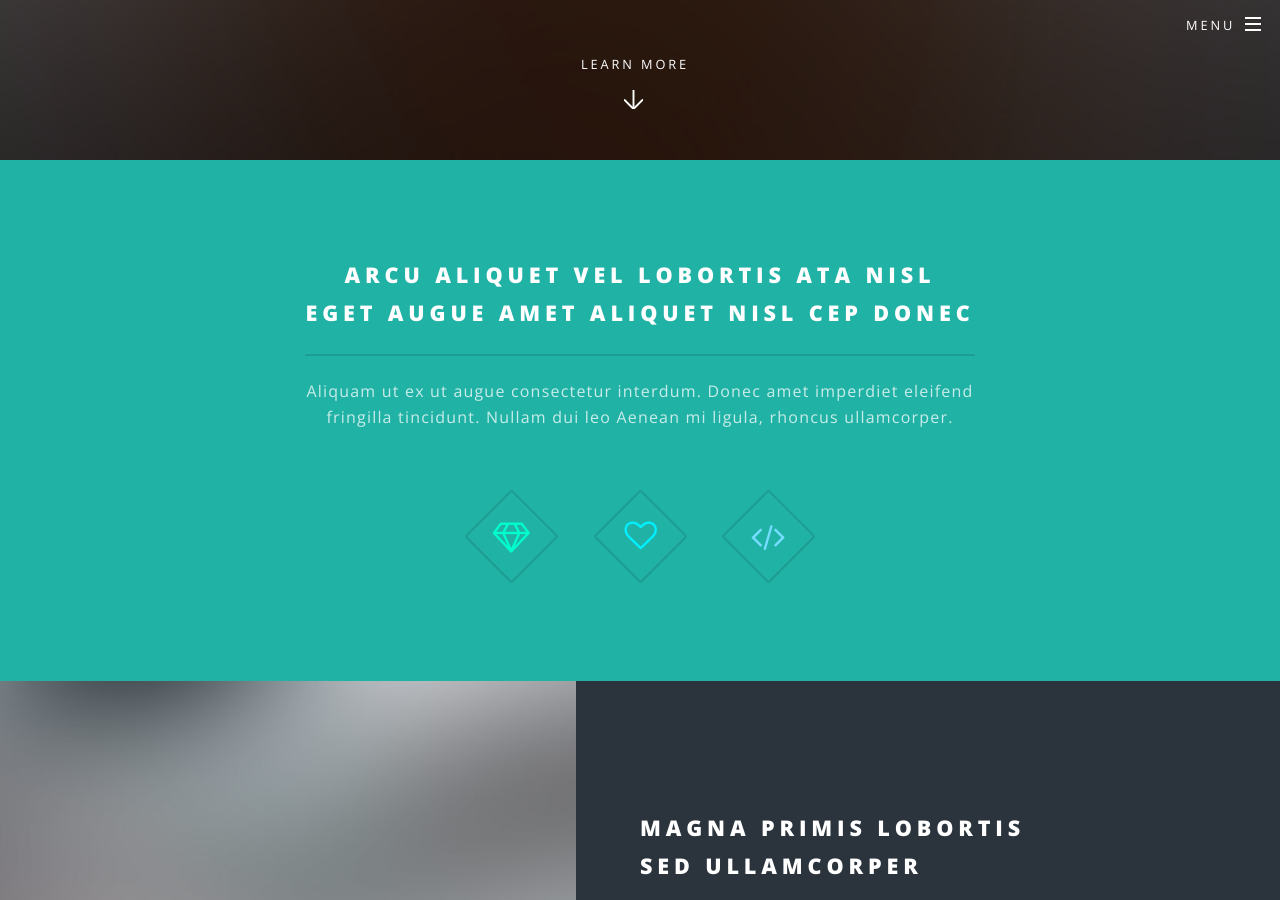
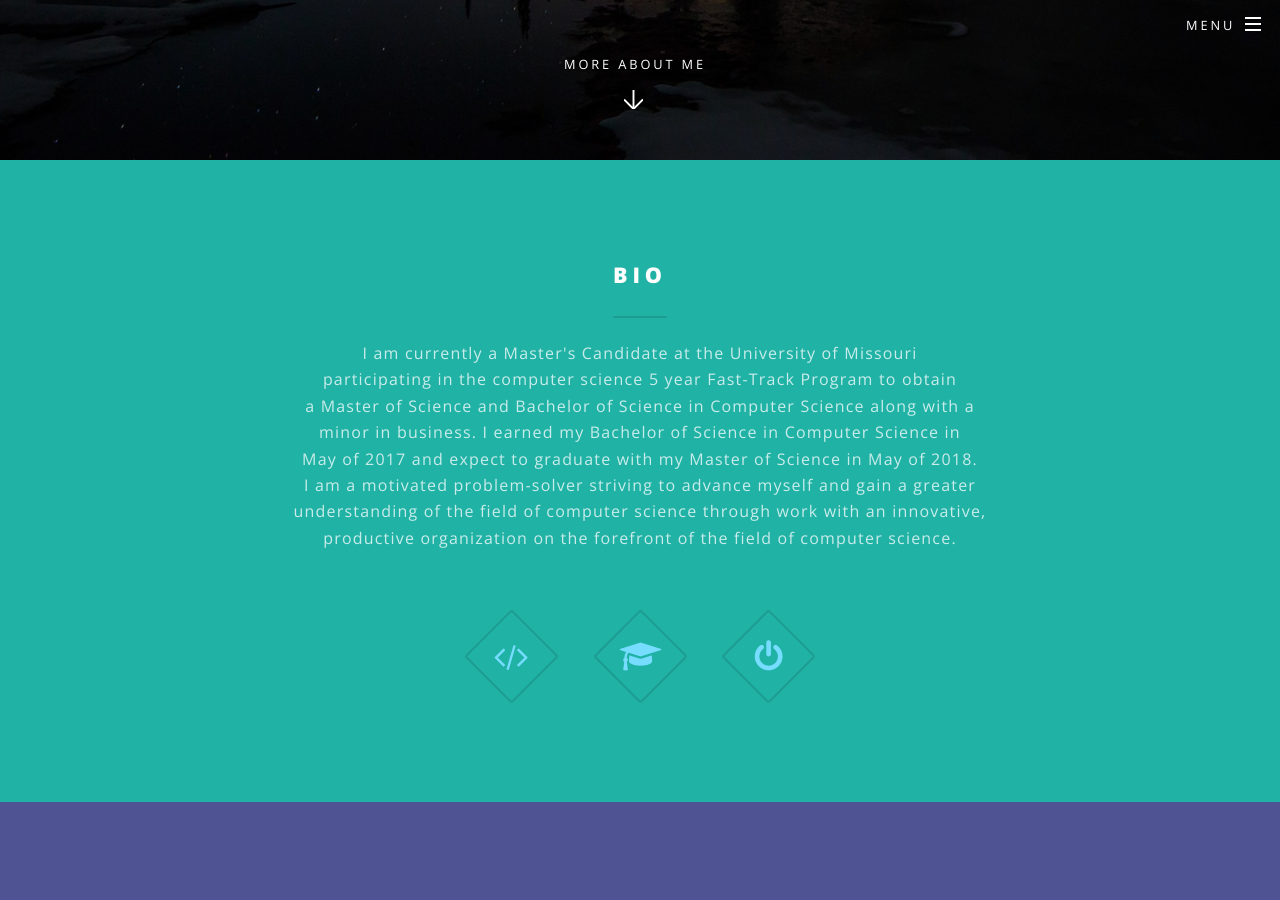
Before and after one commit to NicelyDunn7/dpdunn10.github.io, a Jekyll site: the page built from index.html, in a window 1280 px wide and 900 px high, scrolled down 740 px. Built offline with Jekyll 4.4.1, drawn with Linux system fonts in a browser that asks for light colours; some of the changed text lies outside the part shown.

Commit message:
Major Updates
Modify contact information, make structural changes to the site, update
with personal information

```diff
--- a/_config.yml
+++ b/_config.yml
@@ -2,23 +2,22 @@
 #
 
 # Site settings
-title: Spectral
+title: Daniel Dunn
 description: |
-  Another fine responsive
-  site template freebie
-  crafted by [HTML5 UP](http://html5up.net)
-owner: Your Name # or company name
-first_published: 2016 # if migrating another site, the year of your first publish
-email: your-email@domain.com
+  Computer Science MS Candidate <br>
+  Software Engineering <br>
+  Cyber Security
+owner: Daniel Dunn # or company name
+first_published: 2017 # if migrating another site, the year of your first publish
+email: dpdunn10@gmail.com
 baseurl: "" # the subpath of your site, e.g. /blog
-url: "http://yourdomain.com" # the base hostname & protocol for your site
+url: "http://dpdunn10.github.io" # the base hostname & protocol for your site
 social:
-  twitter: https://twitter.com/<username>
-  github: https://github.com/<username>
-  linkedin-square: https://linkedin.com/in/<username>
-  facebook-official: https://facebook.com/<username>
-  google-plus-square: https://plus.google.com/u/0/+<username>
-  #email: /contact/
+  email: mailto:dpdunn10@gmail.com
+  linkedin-square: https://linkedin.com/in/daniel-dunn-116b7a9b/
+  github: https://github.com/dpdunn10
+  twitter: https://twitter.com/doublesd95
+  #facebook-official: http://facebook.com/<username>
   #flickr:
   #instagram:
   #youtube-square:
--- a/index.html
+++ b/index.html
@@ -6,91 +6,92 @@ layout: landing
 						<div class="inner">
 							<h2>{{ site.title }}</h2>
 							<p>{{ site.description | markdownify }}</p>
-							<ul class="actions">
-								<li><a href="#" class="button special">Activate</a></li>
-							</ul>
 						</div>
-						<a href="#one" class="more scrolly">Learn More</a>
+						<a href="#one" class="more scrolly">More About Me</a>
 					</section>
 
 				<!-- One -->
 					<section id="one" class="wrapper style1 special">
 						<div class="inner">
 							<header class="major">
-								<h2>Arcu aliquet vel lobortis ata nisl<br />
-								eget augue amet aliquet nisl cep donec</h2>
-								<p>Aliquam ut ex ut augue consectetur interdum. Donec amet imperdiet eleifend<br />
-								fringilla tincidunt. Nullam dui leo Aenean mi ligula, rhoncus ullamcorper.</p>
+								<h2>Bio</h2>
+								<p>I am currently a Master's Candidate at the University of Missouri <br>
+								    participating in the computer science 5 year Fast-Track Program to obtain <br>
+									a Master of Science and Bachelor of Science in Computer Science along with a <br>
+									minor in business. I earned my Bachelor of Science in Computer Science in <br>
+									May of 2017 and expect to graduate with my Master of Science in May of 2018. <br>
+									I am a motivated problem-solver striving to advance myself and gain a greater <br>
+									understanding of the field of computer science through work with an innovative, <br>
+									productive organization on the forefront of the field of computer science.</p>
 							</header>
 							<ul class="icons major">
-								<li><span class="icon fa-diamond major style1"><span class="label">Lorem</span></span></li>
-								<li><span class="icon fa-heart-o major style2"><span class="label">Ipsum</span></span></li>
-								<li><span class="icon fa-code major style3"><span class="label">Dolor</span></span></li>
+								<li><span class="icon fa-code major style3"><span class="label">Lorem</span></span></li>
+								<li><span class="icon fa-graduation-cap major style3"><span class="label">Ipsum</span></span></li>
+								<li><span class="icon fa-power-off major style3"><span class="label">Dolor</span></span></li>
 							</ul>
 						</div>
 					</section>
 
 				<!-- Two -->
-					<section id="two" class="wrapper alt style2">
-						<section class="spotlight">
-							<div class="image"><img src="images/pic01.jpg" alt="" /></div><div class="content">
-								<h2>Magna primis lobortis<br />
-								sed ullamcorper</h2>
-								<p>Aliquam ut ex ut augue consectetur interdum. Donec hendrerit imperdiet. Mauris eleifend fringilla nullam aenean mi ligula.</p>
-							</div>
-						</section>
-						<section class="spotlight">
-							<div class="image"><img src="images/pic02.jpg" alt="" /></div><div class="content">
-								<h2>Tortor dolore feugiat<br />
-								elementum magna</h2>
-								<p>Aliquam ut ex ut augue consectetur interdum. Donec hendrerit imperdiet. Mauris eleifend fringilla nullam aenean mi ligula.</p>
-							</div>
-						</section>
-						<section class="spotlight">
-							<div class="image"><img src="images/pic03.jpg" alt="" /></div><div class="content">
-								<h2>Augue eleifend aliquet<br />
-								sed condimentum</h2>
-								<p>Aliquam ut ex ut augue consectetur interdum. Donec hendrerit imperdiet. Mauris eleifend fringilla nullam aenean mi ligula.</p>
-							</div>
-						</section>
-					</section>
-
-				<!-- Three -->
-					<section id="three" class="wrapper style3 special">
+					<section id="two" class="wrapper style3 special">
 						<div class="inner">
 							<header class="major">
-								<h2>Accumsan mus tortor nunc aliquet</h2>
-								<p>Aliquam ut ex ut augue consectetur interdum. Donec amet imperdiet eleifend<br />
-								fringilla tincidunt. Nullam dui leo Aenean mi ligula, rhoncus ullamcorper.</p>
+								<h2>Resume</h2>
+								<p>This is a brief overview of the different sections of my resume</p>
 							</header>
 							<ul class="features">
-								<li class="icon fa-paper-plane-o">
-									<h3>Arcu accumsan</h3>
+								<li class="icon fa-university">
+									<h3>Education</h3>
 									<p>Augue consectetur sed interdum imperdiet et ipsum. Mauris lorem tincidunt nullam amet leo Aenean ligula consequat consequat.</p>
 								</li>
-								<li class="icon fa-laptop">
-									<h3>Ac Augue Eget</h3>
+								<li class="icon fa-suitcase">
+									<h3>Experience</h3>
 									<p>Augue consectetur sed interdum imperdiet et ipsum. Mauris lorem tincidunt nullam amet leo Aenean ligula consequat consequat.</p>
 								</li>
-								<li class="icon fa-code">
-									<h3>Mus Scelerisque</h3>
+								<li class="icon fa-group">
+									<h3>Leadership & Involvement</h3>
 									<p>Augue consectetur sed interdum imperdiet et ipsum. Mauris lorem tincidunt nullam amet leo Aenean ligula consequat consequat.</p>
 								</li>
-								<li class="icon fa-headphones">
-									<h3>Mauris Imperdiet</h3>
+								<li class="icon fa-trophy">
+									<h3>Honors & Awards</h3>
 									<p>Augue consectetur sed interdum imperdiet et ipsum. Mauris lorem tincidunt nullam amet leo Aenean ligula consequat consequat.</p>
 								</li>
-								<li class="icon fa-heart-o">
-									<h3>Aenean Primis</h3>
+								<li class="icon fa-terminal">
+									<h3>Languages & Technologies</h3>
 									<p>Augue consectetur sed interdum imperdiet et ipsum. Mauris lorem tincidunt nullam amet leo Aenean ligula consequat consequat.</p>
 								</li>
-								<li class="icon fa-flag-o">
-									<h3>Tortor Ut</h3>
+								<li class="icon fa-sitemap">
+									<h3>Skills</h3>
 									<p>Augue consectetur sed interdum imperdiet et ipsum. Mauris lorem tincidunt nullam amet leo Aenean ligula consequat consequat.</p>
 								</li>
 							</ul>
 						</div>
 					</section>
+
+					<!-- Three -->
+						<section id="three" class="wrapper alt style2">
+							<section class="spotlight">
+								<div class="image"><img src="images/pic01.jpg" alt="" /></div><div class="content">
+									<h2>Magna primis lobortis<br />
+									sed ullamcorper</h2>
+									<p>Aliquam ut ex ut augue consectetur interdum. Donec hendrerit imperdiet. Mauris eleifend fringilla nullam aenean mi ligula.</p>
+								</div>
+							</section>
+							<section class="spotlight">
+								<div class="image"><img src="images/pic02.jpg" alt="" /></div><div class="content">
+									<h2>Tortor dolore feugiat<br />
+									elementum magna</h2>
+									<p>Aliquam ut ex ut augue consectetur interdum. Donec hendrerit imperdiet. Mauris eleifend fringilla nullam aenean mi ligula.</p>
+								</div>
+							</section>
+							<section class="spotlight">
+								<div class="image"><img src="images/pic03.jpg" alt="" /></div><div class="content">
+									<h2>Augue eleifend aliquet<br />
+									sed condimentum</h2>
+									<p>Aliquam ut ex ut augue consectetur interdum. Donec hendrerit imperdiet. Mauris eleifend fringilla nullam aenean mi ligula.</p>
+								</div>
+							</section>
+						</section>
 
 				<!-- CTA -->
 					<section id="cta" class="wrapper style4">
```
Also changed, not shown: images/banner.jpg, 6 other files.
